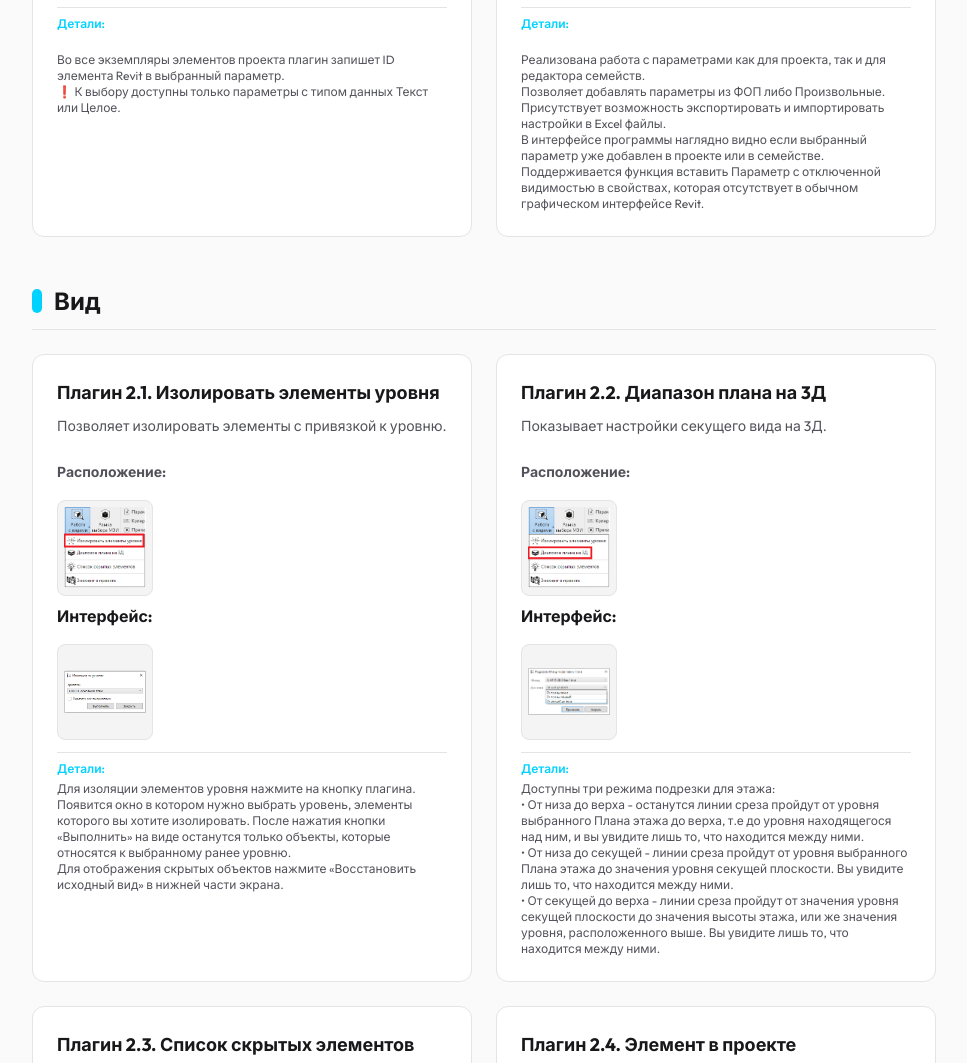
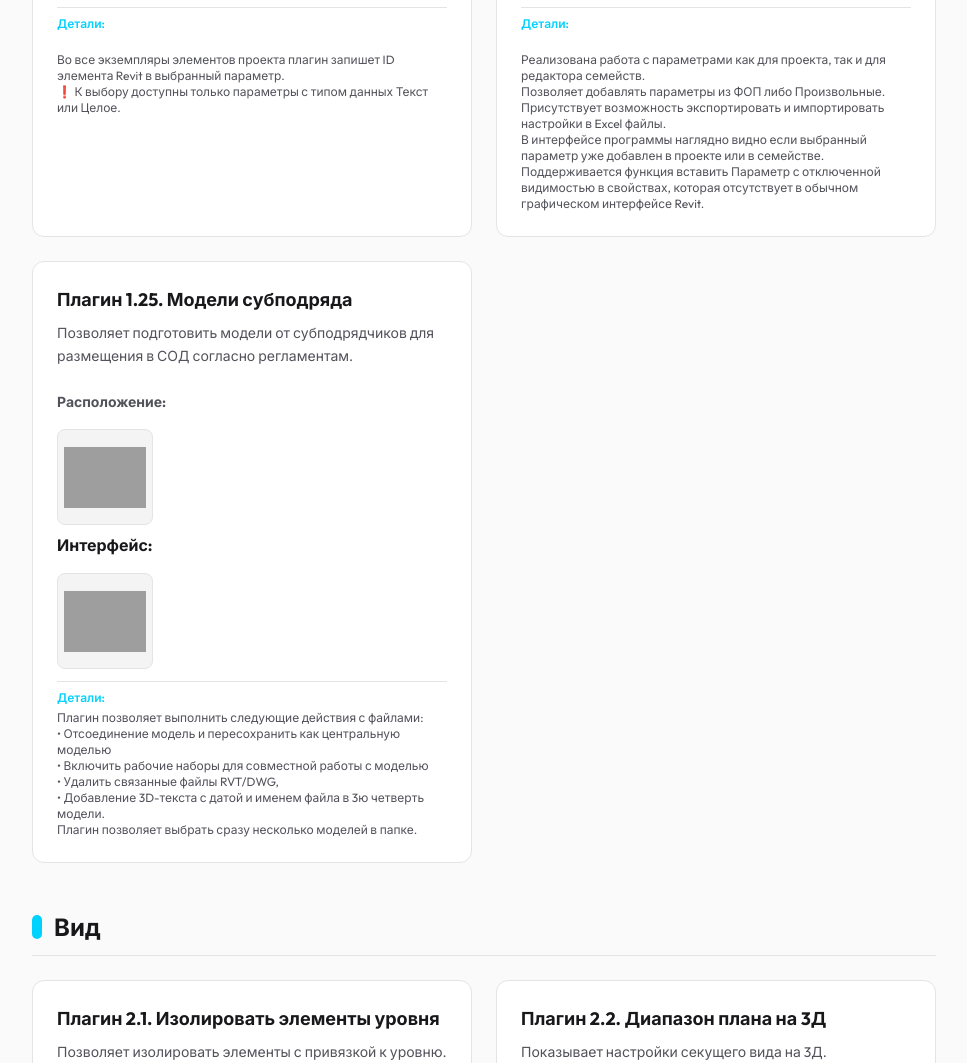
Before and after one commit to RG2BIM/MySite, a plain HTML site: page revit.html in a window 1280 px wide. Shown: the part 8108-9171 px from the top of the page, without its empty margins (312-1279 px from the left). Drawn offline with Linux system fonts and the light colour scheme; grey boxes are pictures that could not be loaded.

Commit message:
Add files via upload

```diff
--- a/revit.html
+++ b/revit.html
@@ -528,6 +528,25 @@
 <br>В интерфейсе программы наглядно видно если выбранный параметр уже добавлен в проекте или в семействе.
 <br>Поддерживается функция вставить Параметр с отключенной видимостью в свойствах, которая отсутствует в обычном графическом интерфейсе Revit.
 
+                        </div></div>
+                            </div>
+                        </div>
+						<div class="bg-white dark:bg-darkCard p-6 rounded-xl border border-zinc-200 dark:border-zinc-800 hover:border-accentRevit/50 transition-all duration-300 flex flex-col justify-between group">
+                            <div>
+                                <h3 class="text-lg font-bold text-zinc-900 dark:text-white group-hover:text-accentRevit transition-colors mb-2">Плагин 1.25. Модели субподряда</h3>
+                                <p class="text-zinc-600 dark:text-zinc-400 text-sm mb-4 leading-relaxed">Позволяет подготовить модели от субподрядчиков для размещения в СОД согласно регламентам.
+<br><br><strong>Расположение:</strong>
+<div class="flex flex-wrap gap-4 mt-4 mb-2"><img src="images/revit_img_178.png" class="w-24 h-24 object-contain bg-zinc-100 dark:bg-zinc-800 p-1.5 rounded-lg border border-zinc-200 dark:border-zinc-700 cursor-pointer hover:opacity-80 transition-opacity shrink-0" onclick="openLightbox(this.src)">
+</div><strong>Интерфейс:</strong>
+<div class="flex flex-wrap gap-4 mt-4 mb-2"><img src="images/revit_img_179.png" class="w-24 h-24 object-contain bg-zinc-100 dark:bg-zinc-800 p-1.5 rounded-lg border border-zinc-200 dark:border-zinc-700 cursor-pointer hover:opacity-80 transition-opacity shrink-0" onclick="openLightbox(this.src)"></div>
+                                <div class="flex flex-wrap gap-2"><div class="text-xs text-zinc-600 dark:text-zinc-500 mt-1 border-t border-zinc-200 dark:border-zinc-800/50 pt-2">
+                            <strong class="text-accentRevit font-semibold block mb-1">Детали:</strong>
+Плагин позволяет выполнить следующие действия с файлами:
+<br>• Отсоединение модель и пересохранить как центральную моделью
+<br>• Включить рабочие наборы для совместной работы с моделью
+<br>• Удалить связанные файлы RVT/DWG,
+<br>• Добавление 3D-текста с датой и именем файла в 3ю четверть модели.
+<br>Плагин позволяет выбрать сразу несколько моделей в папке.
                         </div></div>
                             </div>
                         </div>
```
